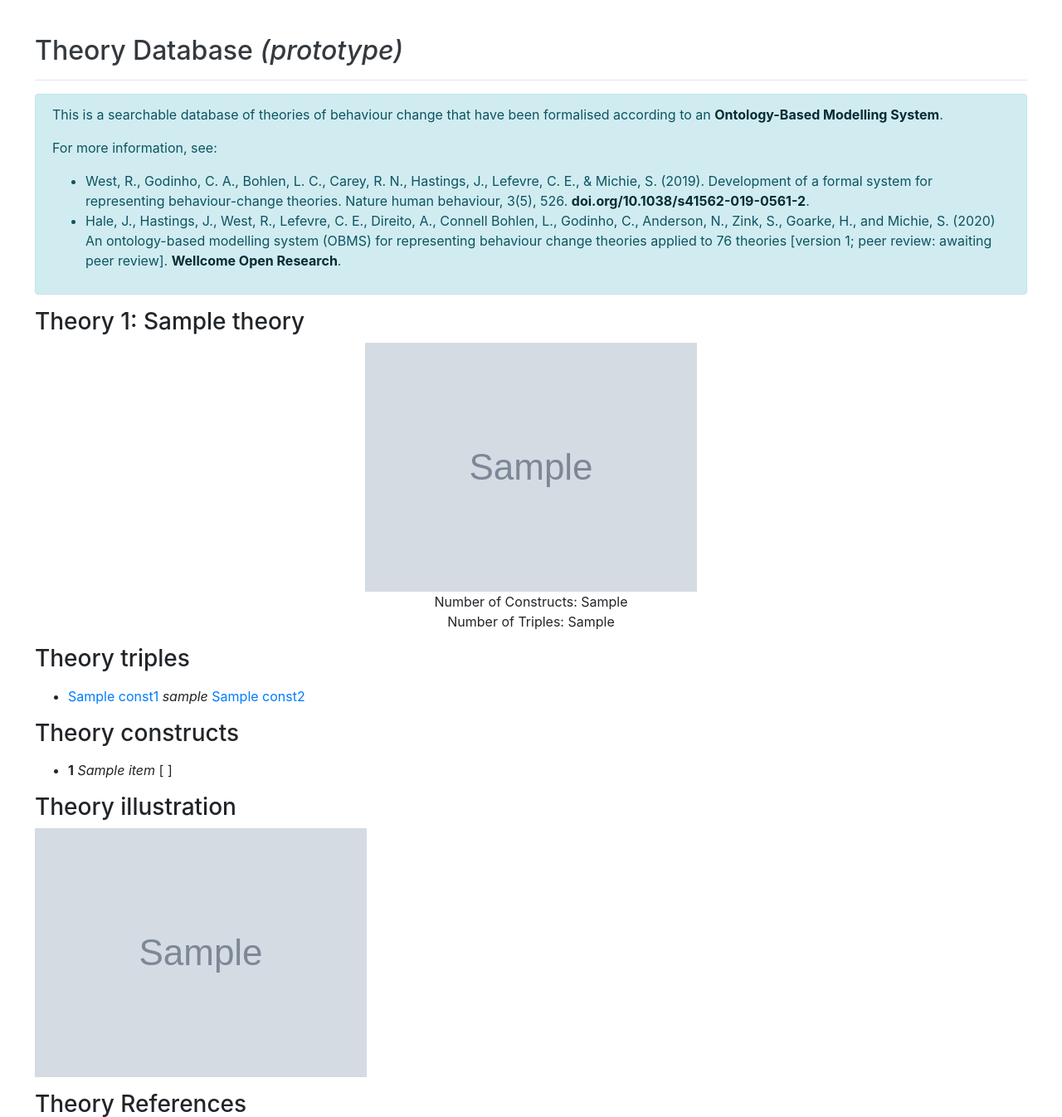
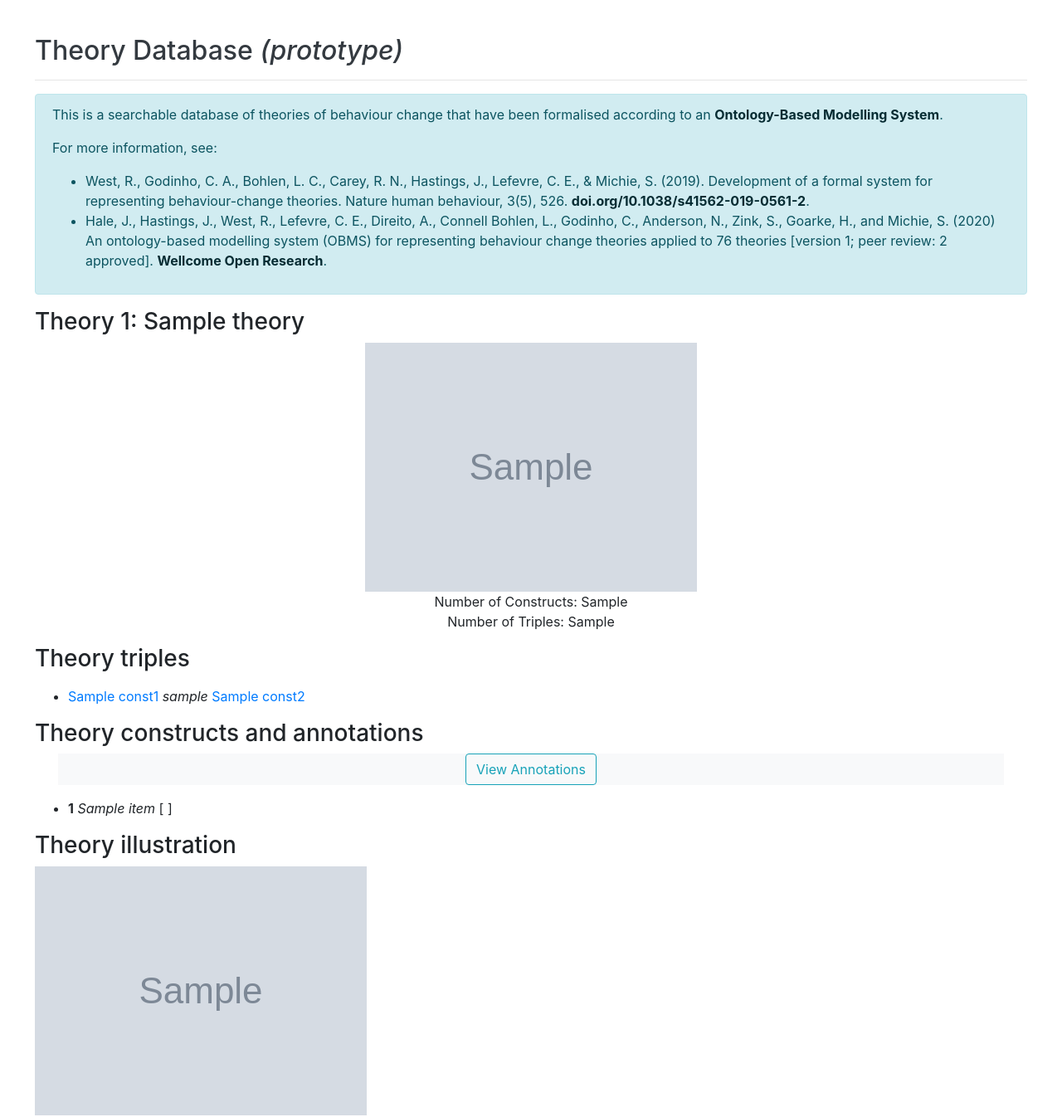
Before and after one commit to jannahastings/theory-database, a Python web app: template templates/theory.html in a window 1280 px wide. Shown: the top 1346 px of the page at 83% size. Run offline with Jinja, Linux system fonts and the light colour scheme; the template is opened without the code that fills it: most values are stand-ins (such as "Sample title", 1, 10 or a date in 2020); grey boxes marked "Sample" are stand-in pictures; some libraries are stand-ins or nearby versions.

Commit message:
show annotations button in theory view now some minor content updates
Signed-off-by: Tom <tomjuggler@gmail.com>

```diff
--- a/templates/information.html
+++ b/templates/information.html
@@ -5,7 +5,7 @@
 
      <p>For more information, see:
          <ul><li> West, R., Godinho, C. A., Bohlen, L. C., Carey, R. N., Hastings, J., Lefevre, C. E., & Michie, S. (2019). Development of a formal system for representing behaviour-change theories. Nature human behaviour, 3(5), 526. <a href="http://doi.org/10.1038/s41562-019-0561-2" class="alert-link">doi.org/10.1038/s41562-019-0561-2</a>.</li>
-             <li> Hale, J., Hastings, J., West, R., Lefevre, C. E., Direito, A., Connell Bohlen, L., Godinho, C., Anderson, N., Zink, S., Goarke, H., and Michie, S. (2020) An ontology-based modelling system (OBMS) for representing behaviour change theories applied to 76 theories [version 1; peer review: awaiting peer review]. <a href="https://wellcomeopenresearch.org/articles/5-177" class="alert-link">Wellcome Open Research</a>.</li>
+             <li> Hale, J., Hastings, J., West, R., Lefevre, C. E., Direito, A., Connell Bohlen, L., Godinho, C., Anderson, N., Zink, S., Goarke, H., and Michie, S. (2020) An ontology-based modelling system (OBMS) for representing behaviour change theories applied to 76 theories [version 1; peer review: 2 approved]. <a href="https://wellcomeopenresearch.org/articles/5-177" class="alert-link">Wellcome Open Research</a>.</li>
         </ul>
      </p>
 
--- a/templates/theory.html
+++ b/templates/theory.html
@@ -6,11 +6,11 @@
         <script src="https://cdn.jsdelivr.net/npm/popper.js@1.16.0/dist/umd/popper.min.js" integrity="sha384-Q6E9RHvbIyZFJoft+2mJbHaEWldlvI9IOYy5n3zV9zzTtmI3UksdQRVvoxMfooAo" crossorigin="anonymous"></script>
         <script src="https://stackpath.bootstrapcdn.com/bootstrap/4.4.1/js/bootstrap.min.js" integrity="sha384-wfSDF2E50Y2D1uUdj0O3uMBJnjuUD4Ih7YwaYd1iqfktj0Uod8GCExl3Og8ifwB6" crossorigin="anonymous"></script>
 
-        <script type="text/javascript">
+        <!-- <script type="text/javascript">
             $(function () {
             $('[data-toggle="tooltip"]').tooltip()
             })
-        </script>
+        </script> -->
 
         <title>Theory Database - Theory {{theory.number}}: {{theory.name}}</title>
     </head>
@@ -41,7 +41,16 @@
 
     </ul>
     </p>
-    <h3> <a name="constructs">Theory constructs</a> </h3>
+    <h3> <a name="constructs">Theory constructs and annotations</a> </h3>
+
+    <div class="container">
+        <div class="row">
+            <div class="col-md-12 bg-light text-center">
+                <button id="show-view-annotations" class="btn btn-outline-info" onclick="showViewAnnotations()"
+                   >View Annotations</button>
+            </div>
+        </div>
+    </div>
     <p>
     <ul>
     {% for item in theory_constructs %}
@@ -82,4 +91,30 @@
     </ul></p>
     {% include 'footer.html' %}
     </body>
-</html>
+    </html>
+    <script type="text/javascript">
+        $(function () {
+            $('[data-toggle="tooltip"]').tooltip()
+
+        })
+        function showViewAnnotations() {
+                var selected = [];
+                selected.push({{theory.number}});
+                console.log(selected);
+                //send selected theories to server with formdata
+                window.open('', 'VisualisationWindow');
+                var form = document.createElement("form");
+                form.setAttribute("method", "post");
+                form.setAttribute("action", "{{url_for('show_view_annotations')}}");
+                form.setAttribute("target", 'VisualisationWindow');
+                var input = document.createElement('input');
+                input.type = 'hidden';
+                input.name = "theories";
+                input.value = JSON.stringify(selected);
+                form.appendChild(input);
+                document.body.appendChild(form);
+                form.submit();
+                document.body.removeChild(form);
+                cleanup();
+            }
+        </script>
```
